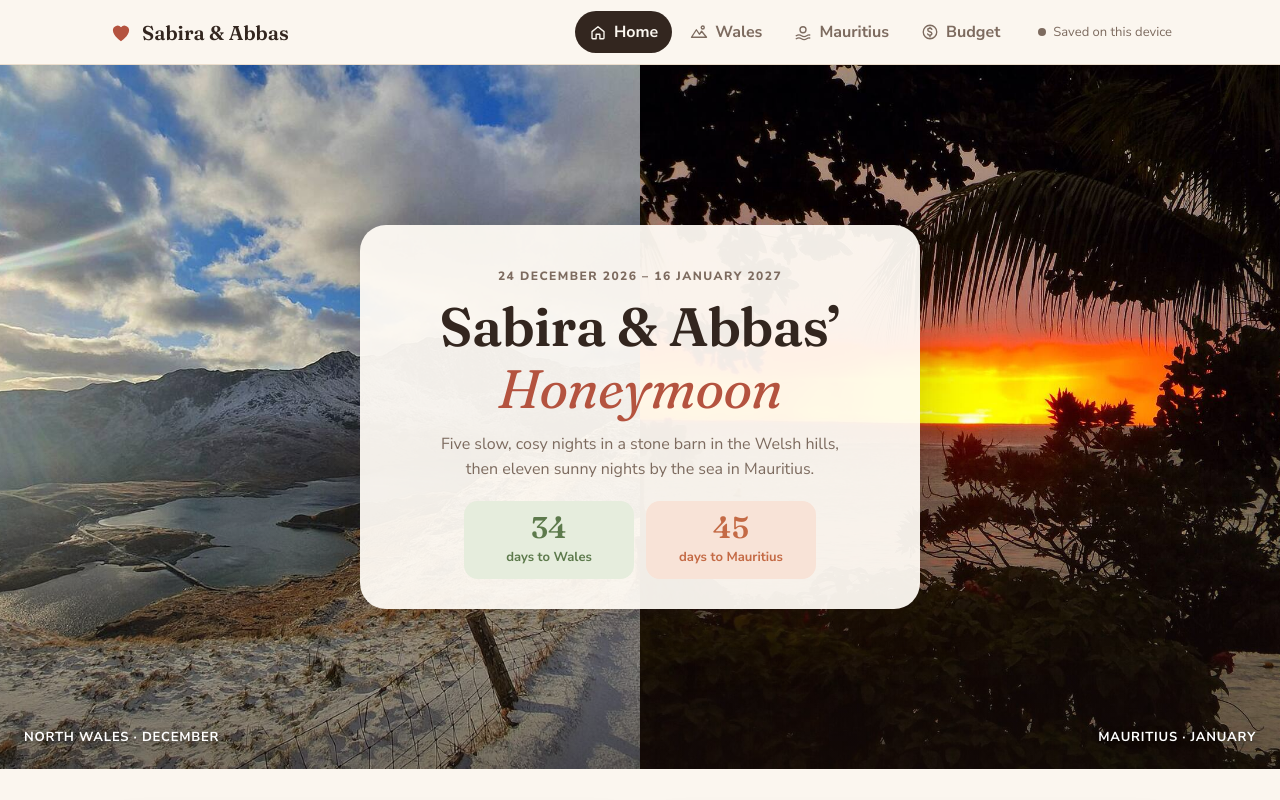
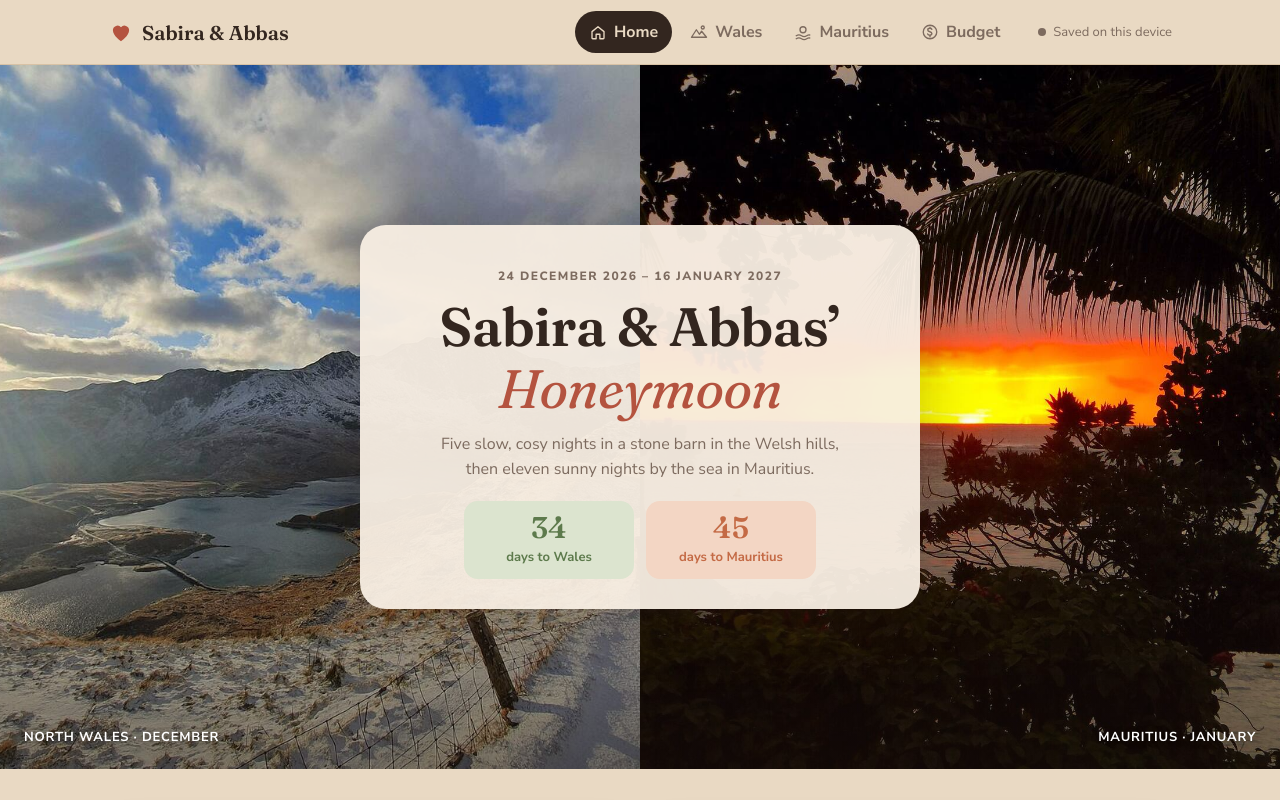
Before and after one commit to abbasmerali16-lang/Honeymoon, a plain HTML site: page index.html in a window 1280 px wide. Shown: the top 800 px of the page. Drawn offline with Linux system fonts and the light colour scheme.

Commit message:
Warm sand background instead of white
Co-Authored-By: Claude Opus 5.5 <noreply@anthropic.com>
Claude-Session: https://claude.ai/code/session_017u6tdb482vRXC3z2x6SFPB

```diff
--- a/index.html
+++ b/index.html
@@ -9,13 +9,13 @@
 <style>
 :root, :root[data-theme="dark"], :root[data-theme="light"] {
   color-scheme: light;
-  --bg: #FBF6EF; --surface: #F5ECE1; --card: #FFFDF9; --fg: #33261F; --muted: #7D6B5F; --line: #EBDDCC;
-  --accent: #B4533F; --accent-soft: #F6E1D8; --gold: #B98428; --gold-soft: #F6EAD2;
-  --wales: #5D7A4C; --wales-soft: #E6EDDD; --mru: #C46A45; --mru-soft: #F8E3D7;
+  --bg: #E9D9C3; --surface: #DFCBB0; --card: #F8EFE3; --fg: #33261F; --muted: #7D6B5F; --line: #D8C2A5;
+  --accent: #B4533F; --accent-soft: #F2D3C6; --gold: #B98428; --gold-soft: #F1DFBC;
+  --wales: #5D7A4C; --wales-soft: #DCE4CF; --mru: #C46A45; --mru-soft: #F3D6C4;
   --shadow: 0 1px 2px rgba(70,40,20,.06), 0 8px 24px rgba(70,40,20,.08);
   --r: 18px; --serif: 'Fraunces', Georgia, serif; --sans: 'Nunito Sans', system-ui, sans-serif;
 }
-@media (prefers-color-scheme: dark) { :root:not([data-theme="light"]) { color-scheme: light; --bg: #FBF6EF; --fg: #33261F; } }
+@media (prefers-color-scheme: dark) { :root:not([data-theme="light"]) { color-scheme: light; --bg: #E9D9C3; --fg: #33261F; } }
 * { box-sizing: border-box; }
 html { -webkit-text-size-adjust: 100%; }
 body { margin: 0; background: var(--bg); color: var(--fg); font: 16px/1.55 var(--sans); }
@@ -39,7 +39,7 @@ button { font: inherit; color: inherit; }
 @media (prefers-reduced-motion: reduce) { .view { animation: none; } }
 
 /* Header */
-header.top { position: sticky; top: 0; z-index: 30; background: rgba(251,246,239,.92); backdrop-filter: blur(10px); border-bottom: 1px solid var(--line); }
+header.top { position: sticky; top: 0; z-index: 30; background: rgba(233,217,195,.94); backdrop-filter: blur(10px); border-bottom: 1px solid var(--line); }
 header.top .wrap { display: flex; align-items: center; gap: 16px; height: 64px; }
 .brand { display: flex; align-items: center; gap: 8px; text-decoration: none; color: var(--fg); font-family: var(--serif); font-size: 20px; font-weight: 600; white-space: nowrap; }
 .brand svg { width: 26px; height: 26px; color: var(--accent); }
@@ -53,7 +53,7 @@ header.top .wrap { display: flex; align-items: center; gap: 16px; height: 64px;
 @media (min-width: 760px) { .sync { margin-left: 8px; } }
 .sync .dot { width: 8px; height: 8px; border-radius: 50%; background: var(--gold); }
 .sync.ok .dot { background: var(--wales); } .sync.local .dot { background: var(--muted); }
-nav.bottom { position: fixed; z-index: 30; left: 0; right: 0; bottom: 0; display: flex; justify-content: space-around; background: rgba(255,253,249,.97); border-top: 1px solid var(--line); padding: 6px 4px calc(6px + env(safe-area-inset-bottom, 0px)); }
+nav.bottom { position: fixed; z-index: 30; left: 0; right: 0; bottom: 0; display: flex; justify-content: space-around; background: rgba(248,239,227,.97); border-top: 1px solid var(--line); padding: 6px 4px calc(6px + env(safe-area-inset-bottom, 0px)); }
 nav.bottom .navbtn { flex-direction: column; gap: 2px; font-size: 12px; padding: 6px 10px; border-radius: 12px; }
 nav.bottom .navbtn[aria-current="true"] { background: var(--accent-soft); color: var(--accent); }
 @media (min-width: 760px) { nav.bottom { display: none; } }
@@ -74,7 +74,7 @@ main { padding-bottom: 90px; } @media (min-width: 760px) { main { padding-bottom
 .hero .ph .lbl { position: absolute; z-index: 2; left: 16px; bottom: 14px; color: #fff; font-size: 13px; font-weight: 700; letter-spacing: .06em; text-transform: uppercase; text-shadow: 0 1px 6px rgba(0,0,0,.5); }
 @media (min-width: 760px) { .hero .ph .lbl { left: 24px; bottom: 22px; } .hero .ph + .ph .lbl { left: auto; right: 24px; } }
 .hero .center { position: absolute; z-index: 3; inset: 0; display: grid; place-items: center; padding: 16px; pointer-events: none; }
-.hero .card { pointer-events: auto; text-align: center; background: rgba(255,251,245,.94); border-radius: 26px; padding: 26px 22px 22px; box-shadow: 0 20px 60px rgba(40,20,10,.25); max-width: 560px; width: 100%; }
+.hero .card { pointer-events: auto; text-align: center; background: rgba(248,239,227,.95); border-radius: 26px; padding: 26px 22px 22px; box-shadow: 0 20px 60px rgba(40,20,10,.25); max-width: 560px; width: 100%; }
 @media (min-width: 760px) { .hero .card { padding: 38px 44px 30px; } }
 .hero h1 { font-size: clamp(32px, 5.4vw, 54px); }
 .hero h1 em { font-style: italic; font-weight: 400; color: var(--accent); }
```
